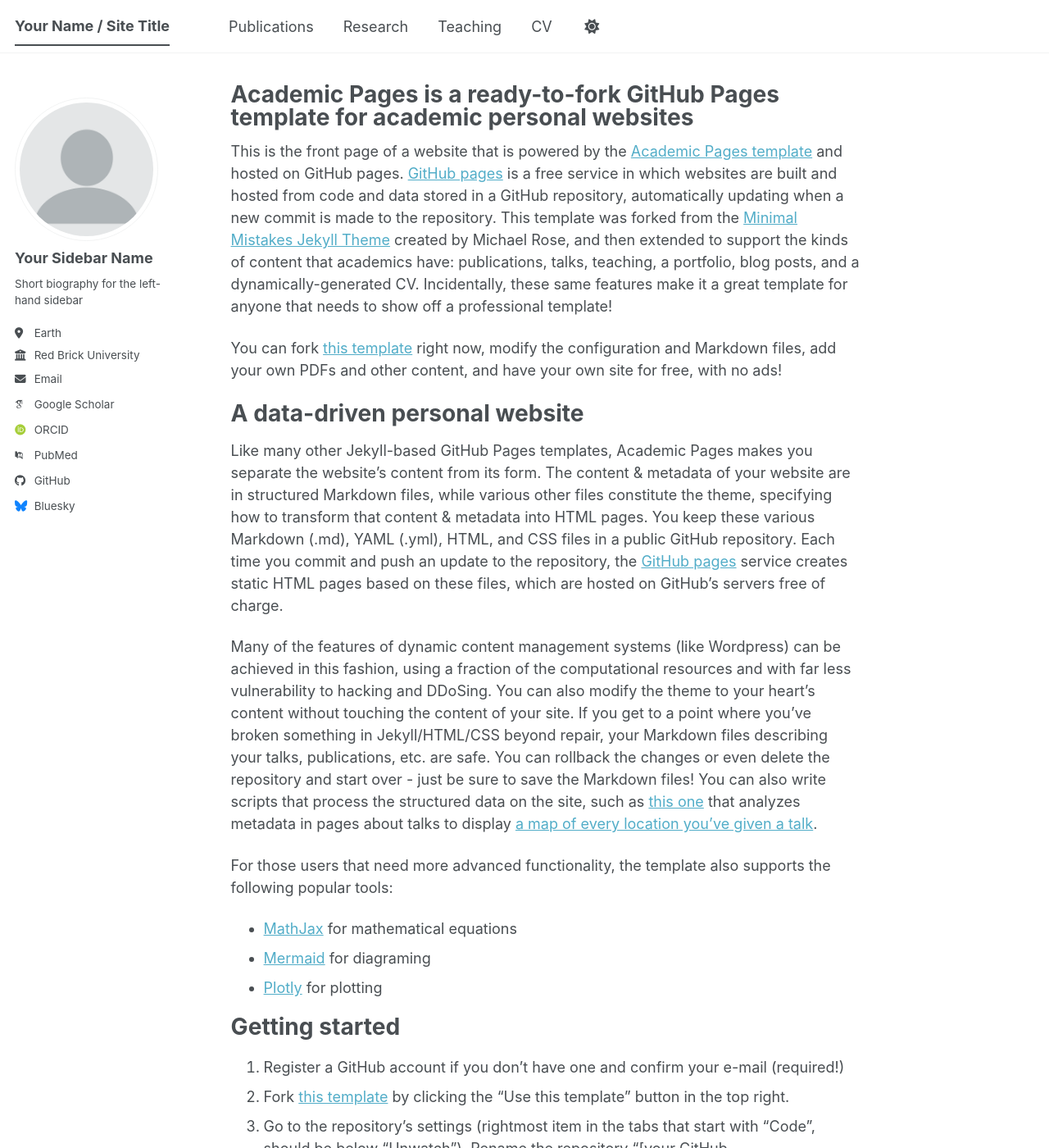
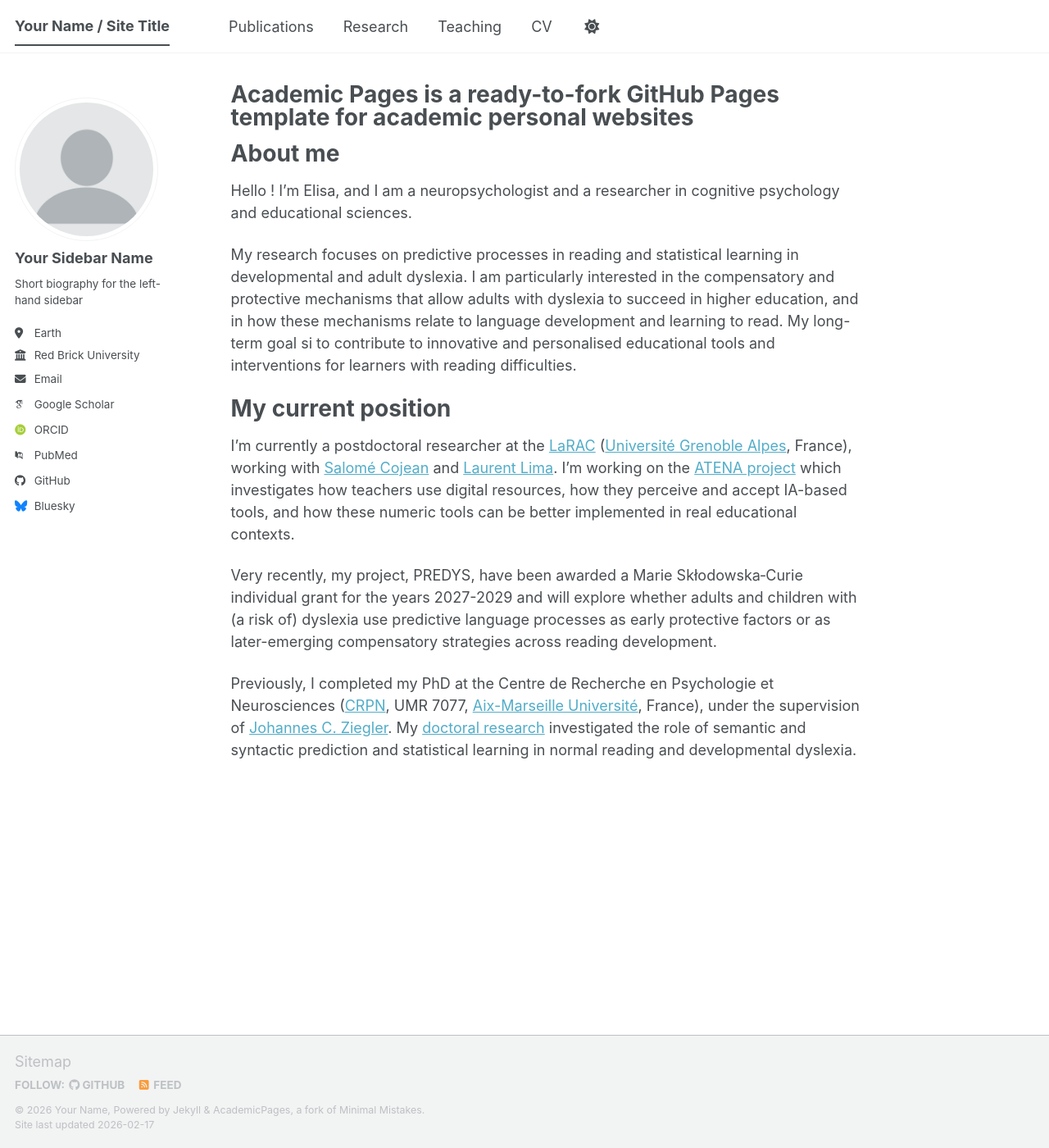
Before and after one commit to elisagavard/elisagavard.github.io, a Jekyll site: the page built from _pages/about.md, in a window 1280 px wide and 1400 px high. Shown: the whole window at 82% size. Built offline with Jekyll 4.4.1, drawn with Linux system fonts in a browser that asks for light colours; some web fonts are replaced; a script bundle is joined from its source files by our own code; library files that are not in the unit come from our copies; some of the changed text lies outside the part shown.

Commit message:
Update about.md

```diff
--- a/_pages/about.md
+++ b/_pages/about.md
@@ -7,50 +7,16 @@ redirect_from:
   - /about.html
 ---
 
-This is the front page of a website that is powered by the [Academic Pages template](https://github.com/academicpages/academicpages.github.io) and hosted on GitHub pages. [GitHub pages](https://pages.github.com) is a free service in which websites are built and hosted from code and data stored in a GitHub repository, automatically updating when a new commit is made to the repository. This template was forked from the [Minimal Mistakes Jekyll Theme](https://mmistakes.github.io/minimal-mistakes/) created by Michael Rose, and then extended to support the kinds of content that academics have: publications, talks, teaching, a portfolio, blog posts, and a dynamically-generated CV. Incidentally, these same features make it a great template for anyone that needs to show off a professional template!
+About me
+======
+Hello ! I'm Elisa, and I am a neuropsychologist and a researcher in cognitive psychology and educational sciences.
 
- You can fork [this template](https://github.com/academicpages/academicpages.github.io) right now, modify the configuration and Markdown files, add your own PDFs and other content, and have your own site for free, with no ads!
+My research focuses on predictive processes in reading and statistical learning in developmental and adult dyslexia. I am particularly interested in the compensatory and protective mechanisms that allow adults with dyslexia to succeed in higher education, and in how these mechanisms relate to language development and learning to read. My long-term goal si to contribute to innovative and personalised educational tools and interventions for learners with reading difficulties.
 
-A data-driven personal website
+My current position
 ======
-Like many other Jekyll-based GitHub Pages templates, Academic Pages makes you separate the website's content from its form. The content & metadata of your website are in structured Markdown files, while various other files constitute the theme, specifying how to transform that content & metadata into HTML pages. You keep these various Markdown (.md), YAML (.yml), HTML, and CSS files in a public GitHub repository. Each time you commit and push an update to the repository, the [GitHub pages](https://pages.github.com/) service creates static HTML pages based on these files, which are hosted on GitHub's servers free of charge.
+I'm currently a postdoctoral researcher at the [LaRAC](https://larac.univ-grenoble-alpes.fr/) ([Université Grenoble Alpes](https://www.univ-grenoble-alpes.fr/), France), working with [Salomé Cojean](https://sites.google.com/view/salomecojean/language-langue/fran%C3%A7ais/cv) and [Laurent Lima](http://laurent.lima.free.fr/). I'm working on the [ATENA project](https://larac.univ-grenoble-alpes.fr/recherche/projets-en-cours/atena) which investigates how teachers use digital resources, how they perceive and accept IA-based tools, and how these numeric tools can be better implemented in real educational contexts.
 
-Many of the features of dynamic content management systems (like Wordpress) can be achieved in this fashion, using a fraction of the computational resources and with far less vulnerability to hacking and DDoSing. You can also modify the theme to your heart's content without touching the content of your site. If you get to a point where you've broken something in Jekyll/HTML/CSS beyond repair, your Markdown files describing your talks, publications, etc. are safe. You can rollback the changes or even delete the repository and start over - just be sure to save the Markdown files! You can also write scripts that process the structured data on the site, such as [this one](https://github.com/academicpages/academicpages.github.io/blob/master/talkmap.ipynb) that analyzes metadata in pages about talks to display [a map of every location you've given a talk](https://academicpages.github.io/talkmap.html).
+Very recently, my project, PREDYS, have been awarded a Marie Skłodowska‑Curie individual grant for the years 2027-2029 and will explore whether adults and children with (a risk of) dyslexia use predictive language processes as early protective factors or as later-emerging compensatory strategies across reading development.
 
-For those users that need more advanced functionality, the template also supports the following popular tools:
-- [MathJax](https://www.mathjax.org/) for mathematical equations
-- [Mermaid](https://mermaid.js.org/) for diagraming
-- [Plotly](https://plotly.com/javascript/) for plotting
-
-Getting started
-======
-1. Register a GitHub account if you don't have one and confirm your e-mail (required!)
-1. Fork [this template](https://github.com/academicpages/academicpages.github.io) by clicking the "Use this template" button in the top right.
-1. Go to the repository's settings (rightmost item in the tabs that start with "Code", should be below "Unwatch"). Rename the repository "[your GitHub username].github.io", which will also be your website's URL.
-1. Set site-wide configuration and create content & metadata (see below -- also see [this set of diffs](https://archive.is/3TPas) showing what files were changed to set up [an example site](https://getorg-testacct.github.io) for a user with the username "getorg-testacct")
-1. Upload any files (like PDFs, .zip files, etc.) to the files/ directory. They will appear at https://[your GitHub username].github.io/files/example.pdf.
-1. Check status by going to the repository settings, in the "GitHub pages" section
-
-Site-wide configuration
-------
-The main configuration file for the site is in the base directory in [_config.yml](https://github.com/academicpages/academicpages.github.io/blob/master/_config.yml), which defines the content in the sidebars and other site-wide features. You will need to replace the default variables with ones about yourself and your site's github repository. The configuration file for the top menu is in [_data/navigation.yml](https://github.com/academicpages/academicpages.github.io/blob/master/_data/navigation.yml). For example, if you don't have a portfolio or blog posts, you can remove those items from that navigation.yml file to remove them from the header.
-
-Create content & metadata
-------
-For site content, there is one Markdown file for each type of content, which are stored in directories like _publications, _talks, _posts, _teaching, or _pages. For example, each talk is a Markdown file in the [_talks directory](https://github.com/academicpages/academicpages.github.io/tree/master/_talks). At the top of each Markdown file is structured data in YAML about the talk, which the theme will parse to do lots of cool stuff. The same structured data about a talk is used to generate the list of talks on the [Talks page](https://academicpages.github.io/talks), each [individual page](https://academicpages.github.io/talks/2012-03-01-talk-1) for specific talks, the talks section for the [CV page](https://academicpages.github.io/cv), and the [map of places you've given a talk](https://academicpages.github.io/talkmap.html) (if you run this [python file](https://github.com/academicpages/academicpages.github.io/blob/master/talkmap.py) or [Jupyter notebook](https://github.com/academicpages/academicpages.github.io/blob/master/talkmap.ipynb), which creates the HTML for the map based on the contents of the _talks directory).
-
-**Markdown generator**
-
-The repository includes [a set of Jupyter notebooks](https://github.com/academicpages/academicpages.github.io/tree/master/markdown_generator
-) that converts a CSV containing structured data about talks or presentations into individual Markdown files that will be properly formatted for the Academic Pages template. The sample CSVs in that directory are the ones I used to create my own personal website at stuartgeiger.com. My usual workflow is that I keep a spreadsheet of my publications and talks, then run the code in these notebooks to generate the Markdown files, then commit and push them to the GitHub repository.
-
-How to edit your site's GitHub repository
-------
-Many people use a git client to create files on their local computer and then push them to GitHub's servers. If you are not familiar with git, you can directly edit these configuration and Markdown files directly in the github.com interface. Navigate to a file (like [this one](https://github.com/academicpages/academicpages.github.io/blob/master/_talks/2012-03-01-talk-1.md) and click the pencil icon in the top right of the content preview (to the right of the "Raw | Blame | History" buttons). You can delete a file by clicking the trashcan icon to the right of the pencil icon. You can also create new files or upload files by navigating to a directory and clicking the "Create new file" or "Upload files" buttons.
-
-Example: editing a Markdown file for a talk
-![Editing a Markdown file for a talk](/images/editing-talk.png)
-
-For more info
-------
-More info about configuring Academic Pages can be found in [the guide](https://academicpages.github.io/markdown/), the [growing wiki](https://github.com/academicpages/academicpages.github.io/wiki), and you can always [ask a question on GitHub](https://github.com/academicpages/academicpages.github.io/discussions). The [guides for the Minimal Mistakes theme](https://mmistakes.github.io/minimal-mistakes/docs/configuration/) (which this theme was forked from) might also be helpful.
+Previously, I completed my PhD at the Centre de Recherche en Psychologie et Neurosciences ([CRPN](https://crpn.univ-amu.fr/fr), UMR 7077, [Aix-Marseille Université](https://www.univ-amu.fr/), France), under the supervision of [Johannes C. Ziegler](https://crpn.univ-amu.fr/fr/annuaire/ziegler-johannes). My [doctoral research](https://crpn.univ-amu.fr/fr/annuaire/ziegler-johannes) investigated the role of semantic and syntactic prediction and statistical learning in normal reading and developmental dyslexia.
```
